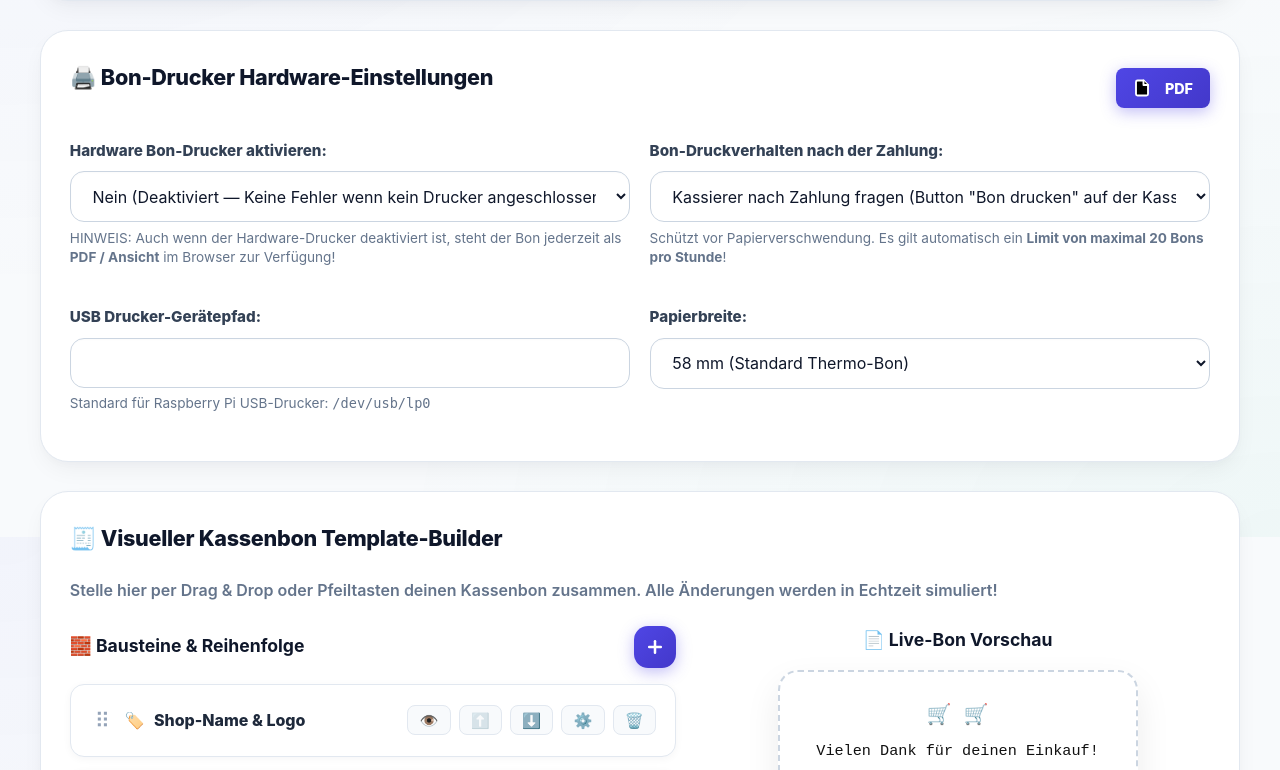
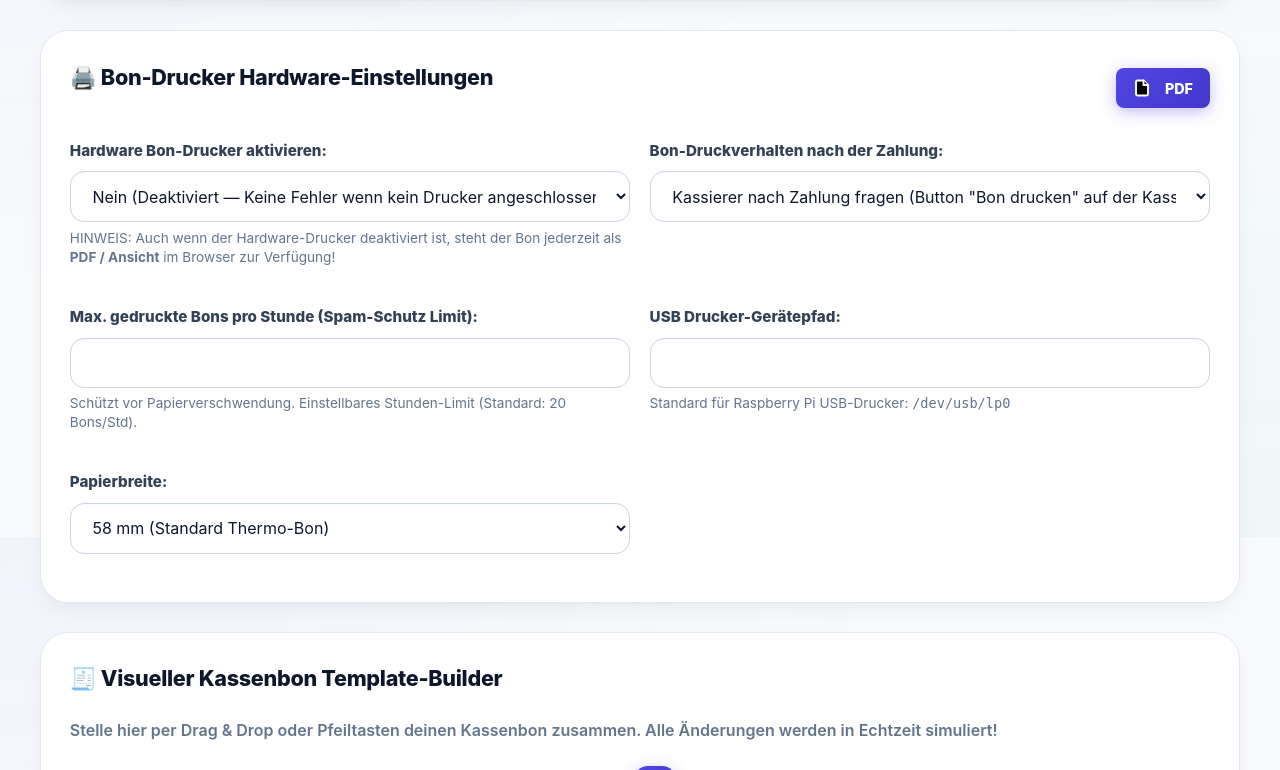
Before and after one commit to Ayakashi97/kids-supermarket, a Flask app: template app/templates/admin/settings.html in a window 1280 px wide. Shown: the part 1063-1833 px from the top of the page. Run offline with Flask 3, Linux system fonts and the light colour scheme; the template is opened without the code that fills it: values that come from a table or form of the project are taken from there, others are empty; data comes from the database, SQL or seed files in the repository; some libraries are stand-ins or nearby versions.

Commit message:
feat(admin): make hourly receipt print limit dynamically configurable in admin settings

```diff
--- a/app/routes/admin.py
+++ b/app/routes/admin.py
@@ -375,6 +375,7 @@ def settings():
         nfc_mode = request.form.get("nfc_mode", "web_nfc")
         printer_enabled = request.form.get("printer_enabled", "false")
         print_mode = request.form.get("print_mode", "ask_cashier")
+        max_prints_per_hour = request.form.get("max_prints_per_hour", "20")
         printer_device = request.form.get("printer_device", Config.PRINTER_DEVICE)
         receipt_header = request.form.get("receipt_header", "")
         receipt_footer = request.form.get("receipt_footer", "")
@@ -392,6 +393,7 @@ def settings():
         set_setting("nfc_mode", nfc_mode)
         set_setting("printer_enabled", printer_enabled)
         set_setting("print_mode", print_mode)
+        set_setting("max_prints_per_hour", max_prints_per_hour)
         set_setting("printer_device", printer_device)
         set_setting("receipt_header", receipt_header)
         set_setting("receipt_footer", receipt_footer)
@@ -418,6 +420,7 @@ def settings():
         "nfc_mode": get_setting("nfc_mode", "web_nfc"),
         "printer_enabled": get_setting("printer_enabled", "false"),
         "print_mode": get_setting("print_mode", "ask_cashier"),
+        "max_prints_per_hour": get_setting("max_prints_per_hour", "20"),
         "printer_device": get_setting("printer_device", Config.PRINTER_DEVICE),
         "receipt_header": get_setting("receipt_header", "🛒 WILLKOMMEN IM KINDER-MARKT 🛒"),
         "receipt_footer": get_setting("receipt_footer", "Vielen Dank für deinen Einkauf! 😊"),
@@ -429,6 +432,7 @@ def settings():
         "base_url": get_setting("base_url", ""),
         "receipt_layout_json": get_setting("receipt_layout_json", default_json),
     }
+
     return render_template("admin/settings.html", settings=current_settings)
 
 
--- a/app/templates/admin/settings.html
+++ b/app/templates/admin/settings.html
@@ -104,8 +104,14 @@
                     <option value="always" {% if settings.print_mode == 'always' %}selected{% endif %}>Immer automatisch drucken (sofern Drucker aktiv)</option>
                     <option value="never" {% if settings.print_mode == 'never' %}selected{% endif %}>Nie automatisch drucken (Nur PDF-Bon anzeigen)</option>
                 </select>
-                <small>Schützt vor Papierverschwendung. Es gilt automatisch ein <strong>Limit von maximal 20 Bons pro Stunde</strong>!</small>
             </div>
+
+            <div class="form-group">
+                <label for="max_prints_per_hour">Max. gedruckte Bons pro Stunde (Spam-Schutz Limit):</label>
+                <input type="number" id="max_prints_per_hour" name="max_prints_per_hour" value="{{ settings.max_prints_per_hour }}" min="1" max="500" required>
+                <small>Schützt vor Papierverschwendung. Einstellbares Stunden-Limit (Standard: 20 Bons/Std).</small>
+            </div>
+
 
             <div class="form-group">
                 <label for="printer_device">USB Drucker-Gerätepfad:</label>
```
Also changed, not shown: app/services/printer.py (+10 -3 lines).
